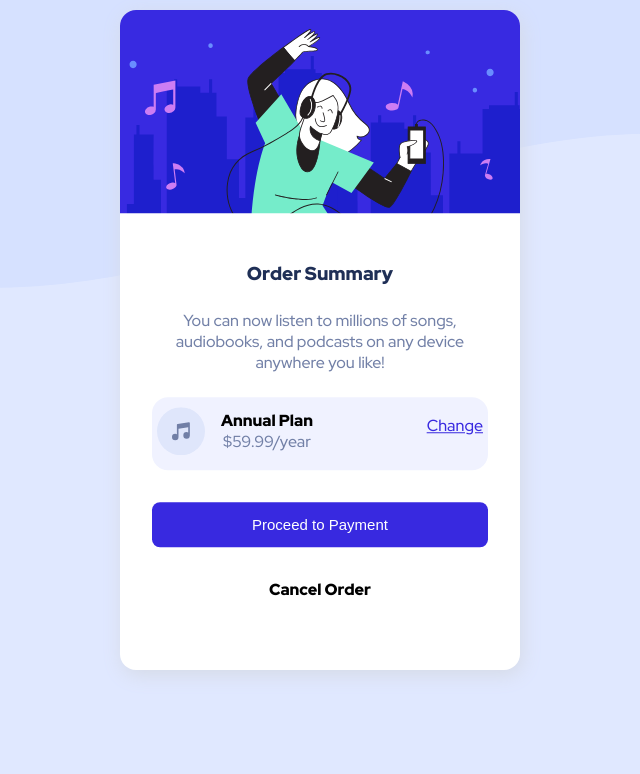
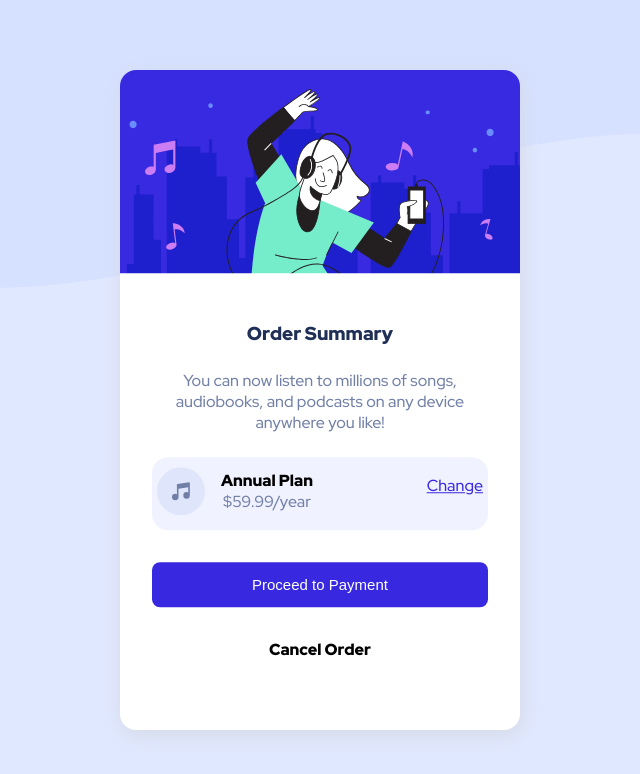
Before and after one commit to Fave334/Order-Summary-Card, a plain HTML site: page index.html in a window 1280 px wide. Shown: the whole page, without its empty margins (320-960 px from the left). Drawn offline with Linux system fonts and the light colour scheme.

Commit message:
Update style.css

```diff
--- a/style.css
+++ b/style.css
@@ -6,7 +6,7 @@
     margin: 0;
 }
 body {
-    padding-top: 10px;
+    height: 100vh;
     font-family: 'Red Hat Display', sans-serif;
     display: flex;
     justify-content: center;
```
